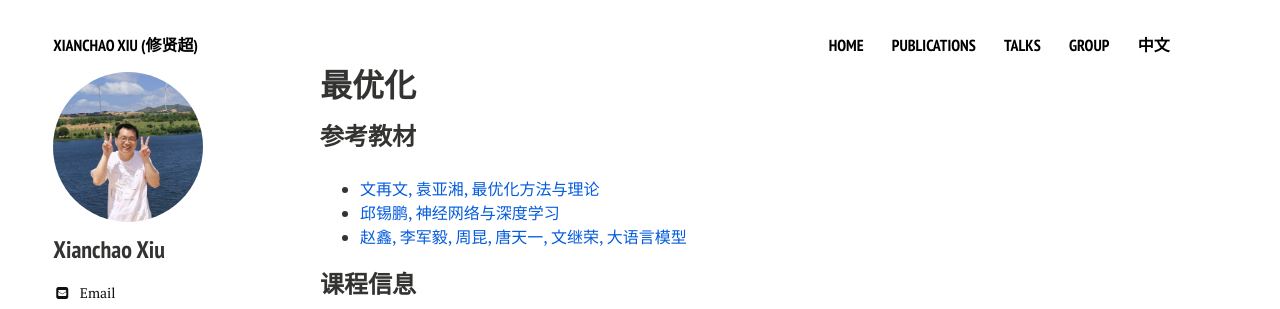
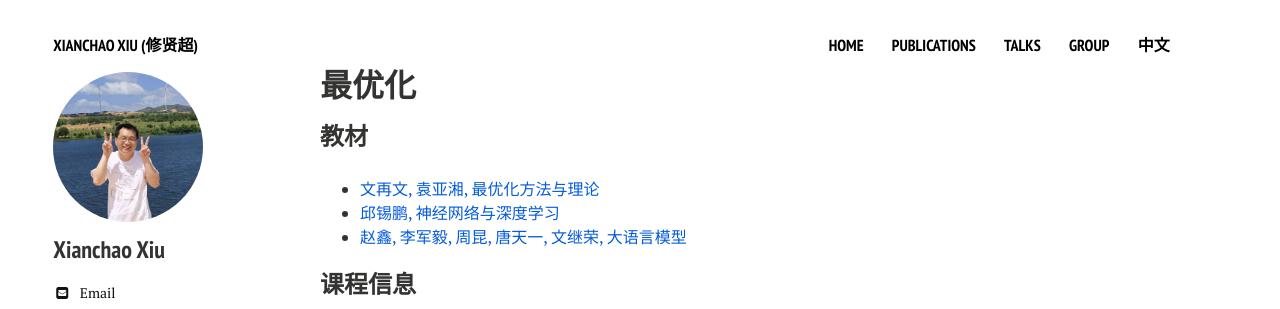
Before and after one commit to xianchaoxiu/xianchaoxiu.github.io, a Jekyll site: the page built from chinese/OPT/index.md, in a window 1280 px wide. Shown: the top 309 px of the page. Built offline with Jekyll 4.4.1, drawn with Linux system fonts in a browser that asks for light colours; nearby versions of some CDN libraries.

Commit message:
Update index.md

```diff
--- a/chinese/OPT/index.md
+++ b/chinese/OPT/index.md
@@ -7,7 +7,7 @@ share: false
 
 
 
-### 参考教材
+### 教材
 * <a href="http://faculty.bicmr.pku.edu.cn/~wenzw/optbook.html" class="textlink" target="_blank"> 文再文, 袁亚湘, 最优化方法与理论 </a><br>
 * <a href="https://nndl.github.io/" class="textlink" target="_blank"> 邱锡鹏, 神经网络与深度学习 </a><br>
 * <a href="https://llmbook-zh.github.io/" class="textlink" target="_blank"> 赵鑫, 李军毅, 周昆, 唐天一, 文继荣, 大语言模型 </a><br>
```
